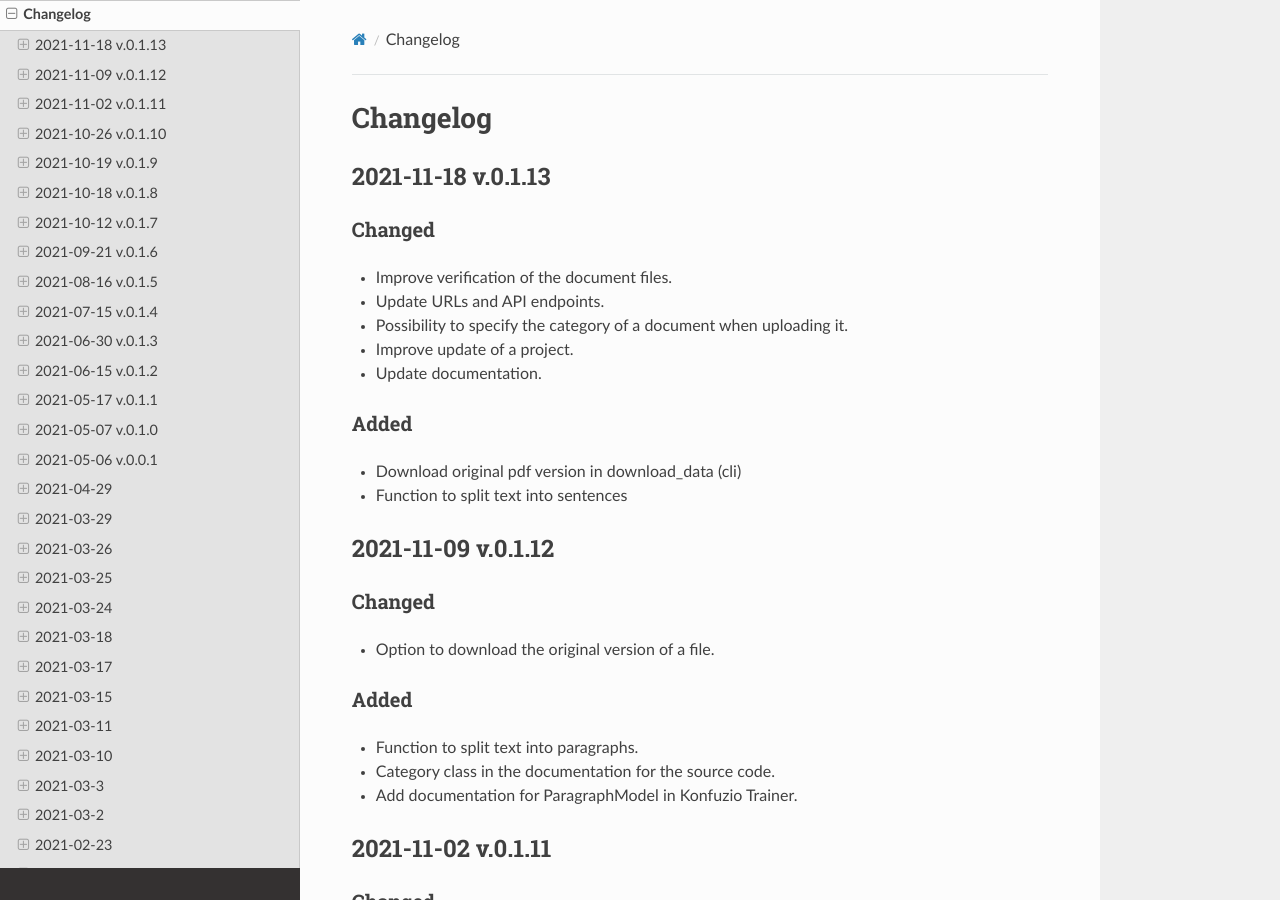
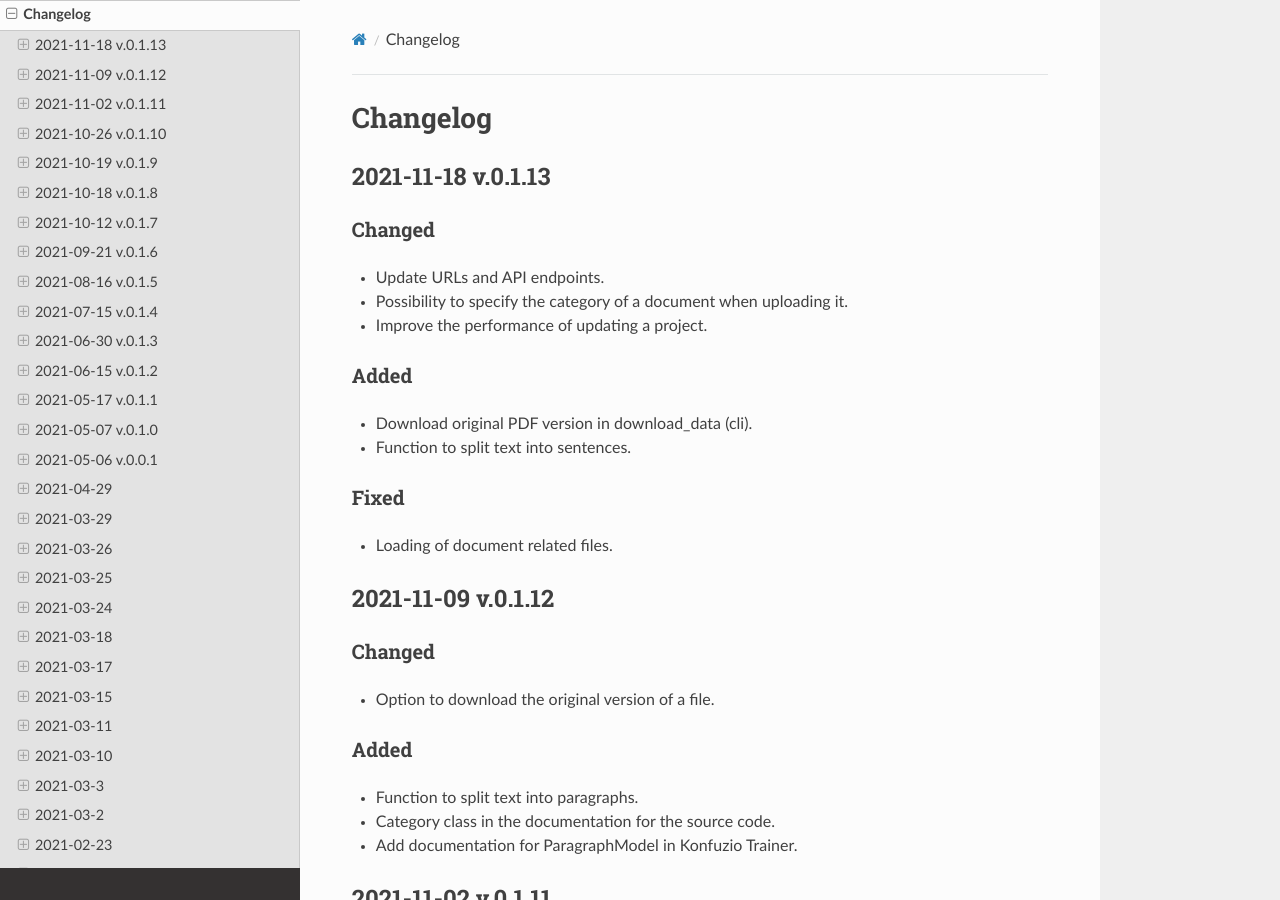
Before and after one commit to konfuzio-ai/konfuzio-sdk, a Sphinx documentation site: the page built from docs/sdk/changelog.md, in a window 1280 px wide and 900 px high. Built offline with Sphinx 7.4.7 and the Read the Docs theme 2.0.0, drawn with Linux system fonts in a browser that asks for light colours.

Commit message:
typos fixed

```diff
--- a/docs/sdk/changelog.md
+++ b/docs/sdk/changelog.md
@@ -7,15 +7,16 @@
 ## 2021-11-18 v.0.1.13
 
 ### Changed
-- Improve verification of the document files.
 - Update URLs and API endpoints.
 - Possibility to specify the category of a document when uploading it.
-- Improve update of a project.
-- Update documentation.
+- Improve the performance of updating a project.
 
 ### Added
-- Download original pdf version in download_data (cli)
-- Function to split text into sentences
+- Download original PDF version in download_data (cli).
+- Function to split text into sentences.
+
+### Fixed
+- Loading of document related files.
 
 ## 2021-11-09 v.0.1.12
 
```
